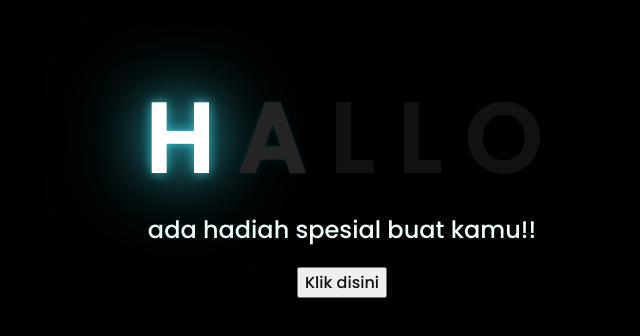
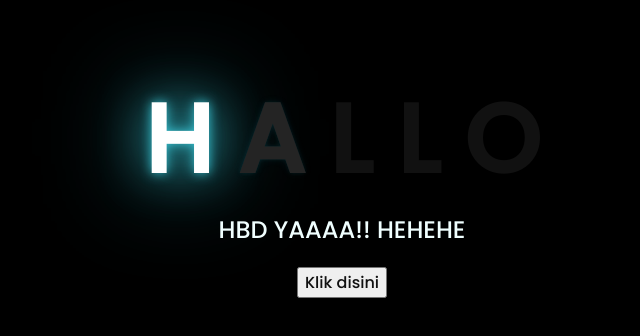
Before and after one commit to TBRF09/TBRF09.github.io, a plain HTML site: page index.html in a window 1280 px wide. Shown: the part 226-562 px from the top of the page, without its empty margins (306-946 px from the left). Drawn offline with Linux system fonts and the light colour scheme.

Commit message:
Update index.html

```diff
--- a/index.html
+++ b/index.html
@@ -19,7 +19,8 @@
 
     </div>
     <div class="description">
-        <span> ada hadiah spesial buat kamu!!</span>
+        <span> HBD YAAAA!!</span>
+        <span> HEHEHE</span>
     </div>
     <div class="button">
         <button>
```
